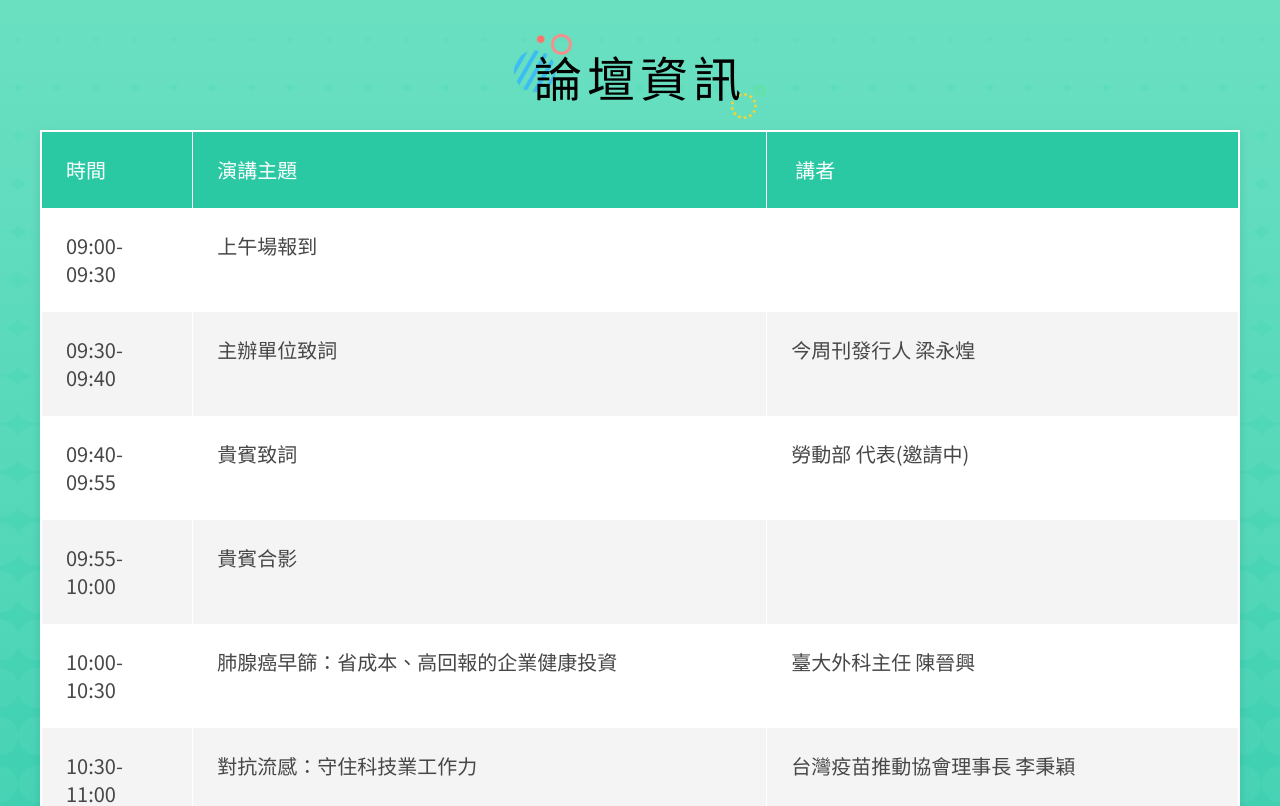
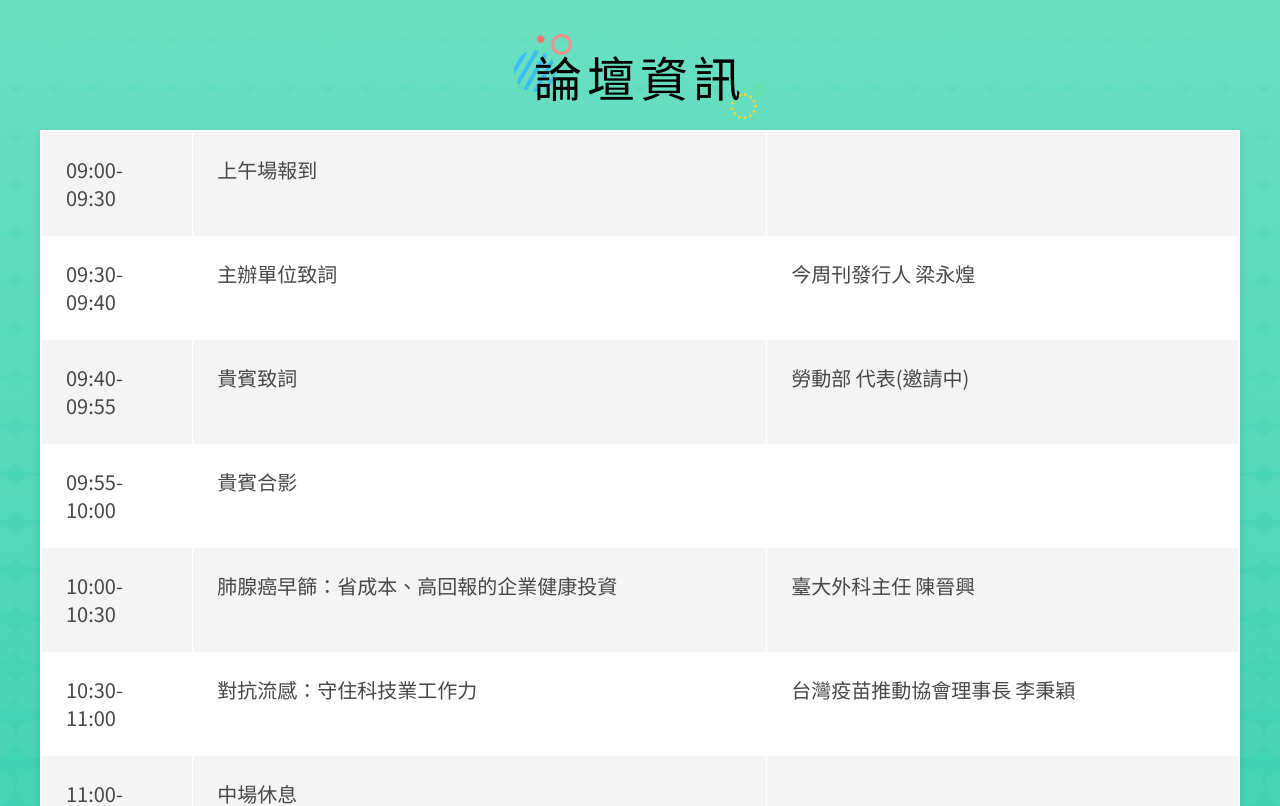
Before and after one commit to jackietsairock/SDGsforum, a Vue app: page / in a window 1280 px wide. Shown: the part 1760-2566 px from the top of the page. Built offline with nearby package versions, Linux system fonts and the light colour scheme.

Commit message:
論壇資訊修改

```diff
--- a/src/assets/json/info.json
+++ b/src/assets/json/info.json
@@ -46,17 +46,6 @@
             "titleEn":"亮點議題",
             "titleEnColor":"#20776e",
             "agendaInfo":[
-                {
-                    "time":"時間",
-                    "topic":"演講主題",
-                    "speaker":[
-                        {
-                            "speakerName":"講者",
-                            "speakerTitle":""
-                        }
-                    ]
-
-                },
                 {
                     "time":"09:00-09:30",
                     "topic":"上午場報到",
--- a/src/components/agenda.vue
+++ b/src/components/agenda.vue
@@ -15,10 +15,10 @@
             <div class="agenda_table flex flex-col bg-white">
                 <div v-for="(item ,idx) in infoData.agendaInfo" :key="idx" class="agenda_table_item flex flex-col lg:flex-row">
                     <div class="time_box w-full lg:w-[14%]">
-                        <p class="text-md lg:text-xl" :style="{color: idx === 0 ? '#ffffff' : '#474747'}">{{item.time}}</p>
+                        <p class="text-md lg:text-xl" :style="{color: idx === 0 ? '#474747' : '#474747'}">{{item.time}}</p>
                     </div>
                     <div class="title_box w-full lg:w-[55%]">
-                        <p class="text-md font-bold lg:text-xl" :style="{color: idx === 0 ? '#ffffff' : '#474747'}" v-html="item.topic"></p>
+                        <p class="text-md font-bold lg:text-xl" :style="{color: idx === 0 ? '#474747' : '#474747'}" v-html="item.topic"></p>
                     </div>
                     <div class="speaker_area flex flex-col w-full gap-3 lg:w-[45%]">
                         <div v-for="(item ,idx) in item.speaker" :key="idx" class="speaker_box flex flex-row text-md w-full lg:text-xl">
@@ -46,10 +46,6 @@
         background-color: #f4f4f4;
     }
 
-    .agenda_table_item:nth-child(1){
-        background-color: #2ac9a3;
-    }
-
     .agenda_table_item > div{
         padding: 1.5rem 1.5rem;
         border-right: 1px solid #fff;
@@ -60,9 +56,6 @@
 
 
     @media screen and (max-width: 1024px) {
-        .agenda_table_item:nth-child(1){
-            display: none;
-        }
          .agenda_table_item > div{
             padding: 0.5rem 1.5rem;
             border-right: 0px solid #fff;
--- a/src/style.css
+++ b/src/style.css
@@ -51,13 +51,13 @@ body {
   padding: 85px 0;
 }
 
-.content_wrap.agenda1{
+/* .content_wrap.agenda1{
   padding-bottom: 0;
 }
 
 .content_wrap.agenda2{
   padding-top: 0;
-}
+} */
 
 .title{
   font-weight: 700;
```
